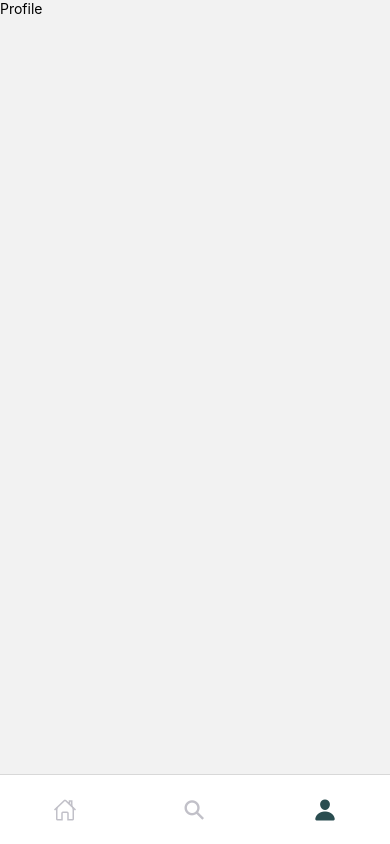
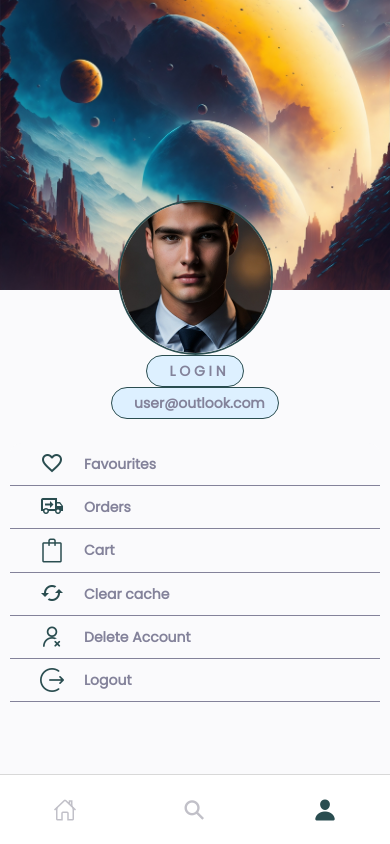
Before and after one commit to edaeren/MobileShoppingApp, a React Native app: screen /Profile in a window 390 px wide. Built offline with nearby package versions, Linux system fonts and the light colour scheme.

Commit message:
added login page
 (there'll be changes in that bc we need backend)

```diff
--- a/App.js
+++ b/App.js
@@ -6,7 +6,7 @@ import {useFonts} from 'expo-font';
 import * as SplashScreen from "expo-splash-screen";
 import { useCallback } from 'react';
 import BottomTabNavigation from './nav/BottomTabNavigation';
-import { Cart ,ProductDetails,NewRivals} from './screens';
+import { Cart ,ProductDetails,NewRivals, LoginPage} from './screens';
 
 
 
@@ -62,6 +62,11 @@ export default function App() {
           component={NewRivals}
           options={{headerShown:false}}
         />
+        <Stack.Screen
+          name='Login'
+          component={LoginPage}
+          options={{headerShown:false}}
+        />
 
 
       </Stack.Navigator>
--- /dev/null
+++ b/screens/LoginPage.jsx
@@ -0,0 +1,12 @@
+import { StyleSheet } from "react-native";
+import React from 'react';
+
+const LoginPage=()=>{
+    return(
+        <View>
+
+        </View>
+    )
+}
+
+export default LoginPage
--- a/screens/Profile.jsx
+++ b/screens/Profile.jsx
@@ -1,13 +1,197 @@
-import {View, Text,StyleSheet} from 'react-native';
-import React from 'react';
-import { SafeAreaView } from 'react-native-safe-area-context';
+import {View,Text,Image,StyleSheet, Alert,TouchableOpacity} from 'react-native';
+import React, {useState,useEffect} from 'react';
+import styles from './profile.style';
+import { StatusBar } from 'expo-status-bar';
+import { COLORS } from "../constants";
+import {AntDesign, MaterialCommunityIcons,SimpleLineIcons} from "@expo/vector-icons";
 
-const Profile =()=>{
+const Profile =(navigation)=>{
+    //const[userData,setUserData]=useState(null)
+    //const[userLogin,setUserLogin]=useState(false) burayi true yaparsan kullanici adi ve mail gozukuyor
+
+    const logout=()=>{
+        Alert.alert(
+            "Logout",
+            "Are you sure you want to logout?",
+            [
+                {
+                    text:"Cancel", onPress:()=>console.log("cancel pressed")
+                },
+                {
+                    text:"Continue", onPress:()=>console.log("logout pressed")
+                },
+                {defaultIndex: 1}
+
+            ]
+        )
+    }
+
+    const clearCache=()=>{
+        Alert.alert(
+            "Clear Cache",
+            "Are you sure you want to delete all saved data on your device?",
+            [
+                {
+                    text:"Cancel", onPress:()=>console.log("cancel clear cache")
+                },
+                {
+                    text:"Continue", onPress:()=>console.log("clear cache pressed")
+                },
+                {defaultIndex: 1}
+
+            ]
+        )
+    }
+
+    const deleteAccount=()=>{
+        Alert.alert(
+            "Delete Account",
+            "Are you sure you want to delete your account?",
+            [
+
+                {
+                    text:"Cancel", onPress:()=>console.log("cancel pressed")
+                },
+                {
+                    text:"Continue", onPress:()=>console.log("delete account pressed")
+                },
+                {defaultIndex: 1}
+
+            ]
+        )
+    }
+
+
+
+
+
     return(
-        <SafeAreaView>
-            <Text>Profile</Text>
-        </SafeAreaView>
+        <View style={styles.container}>
+            <View style={styles.container}>
+                <StatusBar backgroundColor={COLORS.gray}/>
+                <View style={{width:'100%'}}>
+                    <Image
+                        source={require('../assets/images/space.jpg')}
+                        style={styles.cover}
+                    />
+                </View>
+                <View style={styles.profileContainer}>
+                     <Image
+                        source={require('../assets/images/profile.jpeg')}
+                        style={styles.profile}
+                    />
+                    {/* <Text style={styles.name}>
+                    name
+                     {userLogin=== userData ? "userData.name":"Please login into your account"}
+                    </Text>  */}
+
+                    {/*  backend eklenince yapilacak
+                    {userLogin=== false ? (   */}
+                        <TouchableOpacity onPress={()=>navigation.navigate('Login')}>
+                            <View style={styles.loginBtn}>
+                              <Text style={styles.menuText}>L O G I N    </Text>
+                            </View>
+                        </TouchableOpacity>
+                     {/*    } ):(       */}
+                        <View style={styles.loginBtn}>
+                            <Text style={styles.menuText}>user@outlook.com   </Text>
+                        </View>
+                     {/*   )
+
+                    }     */}
+
+
+                    {/*  backend eklenince yapilacak
+                    {userLogin=== false ? ( //user is not clocked in
+                      <View></View>
+                ):(  */}
+
+                       <View style={styles.menuWrapper}>
+                            <TouchableOpacity onPress={()=>{}}>
+                                <View style={styles.menuItem(0.2)}>
+                                    <MaterialCommunityIcons
+                                        name="heart-outline"
+                                         color={COLORS.primary}
+                                        size={24}
+
+                                    />
+                                    <Text style={styles.menuText}>Favourites</Text>
+
+                                </View>
+                            </TouchableOpacity>
+
+
+                             <TouchableOpacity onPress={()=>{}}>
+                                <View style={styles.menuItem(0.2)}>
+                                    <MaterialCommunityIcons
+                                        name="truck-delivery-outline"
+                                         color={COLORS.primary}
+                                        size={24}
+
+                                    />
+                                    <Text style={styles.menuText}>Orders</Text>
+
+                                </View>
+                            </TouchableOpacity>
+
+                             <TouchableOpacity onPress={()=>{}}>
+                                <View style={styles.menuItem(0.2)}>
+                                    <SimpleLineIcons
+                                        name="bag"
+                                         color={COLORS.primary}
+                                        size={24}
+
+                                    />
+                                    <Text style={styles.menuText}>Cart</Text>
+
+                                </View>
+                            </TouchableOpacity>
+
+                             <TouchableOpacity onPress={()=>clearCache()}>
+                                <View style={styles.menuItem(0.2)}>
+                                    <MaterialCommunityIcons
+                                        name="cached"
+                                         color={COLORS.primary}
+                                        size={24}
+
+                                    />
+                                    <Text style={styles.menuText}>Clear cache</Text>
+
+                                </View>
+                            </TouchableOpacity>
+
+                            <TouchableOpacity onPress={()=>deleteAccount()}>
+                                <View style={styles.menuItem(0.2)}>
+                                    <AntDesign
+                                        name="deleteuser"
+                                         color={COLORS.primary}
+                                        size={24}
+
+                                    />
+                                    <Text style={styles.menuText}>Delete Account</Text>
+
+                                </View>
+                            </TouchableOpacity>
+
+                            <TouchableOpacity onPress={()=>logout()}>
+                                <View style={styles.menuItem(0.2)}>
+                                    <AntDesign
+                                        name="logout"
+                                        color={COLORS.primary}
+                                        size={24}
+
+                                    />
+                                    <Text style={styles.menuText}>Logout</Text>
+
+                                </View>
+                            </TouchableOpacity>
+                       </View>
+                  {/*  )
+
+                    }  */}
+                </View>
+            </View>
+        </View>
     )
 }
 export default Profile
-const styles=StyleSheet.create({})
--- a/screens/index.js
+++ b/screens/index.js
@@ -4,6 +4,7 @@ import Profile from "./Profile";
 import Cart from "./Cart";
 import ProductDetails from "./ProductDetails";
 import NewRivals from "./NewRivals";
+import LoginPage from "./LoginPage";
 
 
 
@@ -14,5 +15,6 @@ export{
     Profile,
     Cart,
     ProductDetails,
-    NewRivals
+    NewRivals,
+    LoginPage
 }
--- /dev/null
+++ b/screens/loginPage.style.js
@@ -0,0 +1,2 @@
+import { StyleSheet } from "react-native";
+import { COLORS,SIZES } from "../constants";
--- /dev/null
+++ b/screens/profile.style.js
@@ -0,0 +1,68 @@
+import { StyleSheet } from "react-native";
+import { COLORS,SIZES } from "../constants";
+
+const styles= StyleSheet.create({
+    container:{
+        flex:1,
+        backgroundColor:COLORS.lightWhite,
+    },
+    cover:{
+        height:290,
+        width:"100%",
+        resizeMode:"cover",
+    },
+    profileContainer:{
+        flex:1,
+        alignItems:"center"
+    },
+    profile:{
+        height:155,
+        width:155,
+        borderRadius:999,
+        borderColor:COLORS.primary,
+        borderWidth:2,
+        resizeMode:"cover",
+        marginTop:-90,
+    },
+    name:{
+        fontFamily:"bold",
+        color:COLORS.primary,
+        marginVertical:5
+
+    },
+    loginBtn:{
+        backgroundColor:COLORS.secondary,
+        padding:2,
+        borderWidth:0.4,
+        borderColor:COLORS.primary,
+        borderRadius:SIZES.xxLarge,
+    },
+    menuText:{
+        fontFamily:"regular",
+        color:COLORS.gray,
+        marginLeft:20,
+        fontWeight:'600',
+        fontSize:14,
+        lineHeight:26,
+    },
+    menuWrapper:{
+        marginTop:SIZES.xLarge,
+        width:SIZES.width-SIZES.large,
+        backgroundColor:COLORS.lightWhite,
+        borderRadius:12
+    },
+    menuItem: (borderBottomWidth)=>({
+        borderBottomWidth:borderBottomWidth,
+        flexDirection:"row",
+        paddingVertical:8,
+        paddingHorizontal:30,
+        borderColor: COLORS.gray
+
+    }),
+
+})
+
+
+
+
+export default styles;
```
